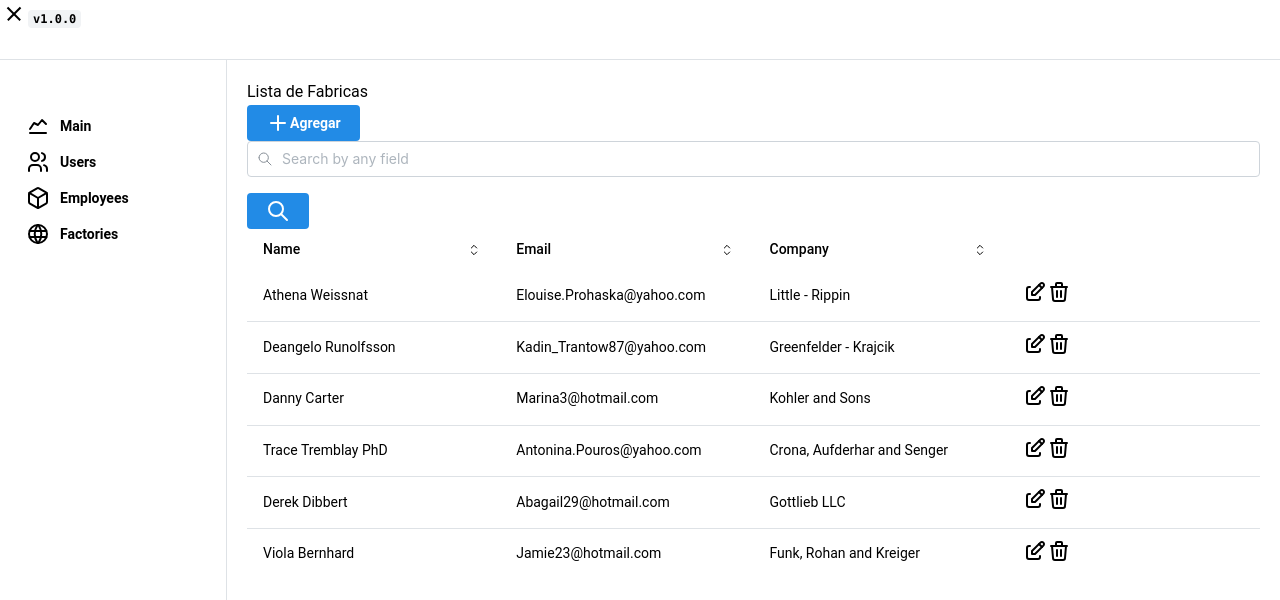
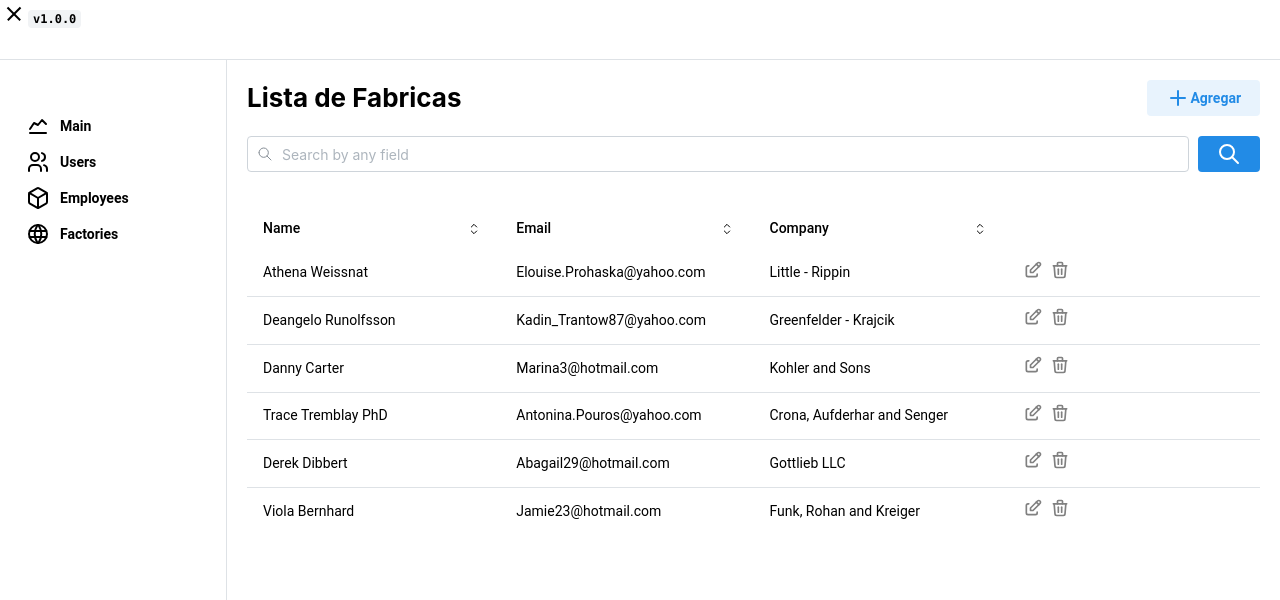
Before and after one commit to 24majo/app, a React (Create React App) app: page /dashboard in a window 1280 px wide. Shown: the top 600 px of the page. Built offline with nearby package versions, Linux system fonts and the light colour scheme.

Commit message:
feat: Add elements to the table and implement responsive design

```diff
--- a/src/components/content_table.tsx
+++ b/src/components/content_table.tsx
@@ -6,6 +6,7 @@ import {
   keys,
   ScrollArea,
   Table,
+  Title,
   Text,
   TextInput,
   UnstyledButton,
@@ -13,7 +14,8 @@ import {
   Drawer,
   Modal,
   NativeSelect,
-  PasswordInput
+  PasswordInput,
+  Container
 } from '@mantine/core';
 import { useDisclosure } from '@mantine/hooks';
 import classes from '../styles/content_table.module.css'
@@ -148,18 +150,14 @@ export function TableContent() {
       <Table.Td>{row.email}</Table.Td>
       <Table.Td>{row.company}</Table.Td>
       <Table.Td>
-        <IconEdit
-          onClick={openDrawer}
-        />
-        <IconTrash
-          onClick={openModal}
-        />
+        <IconEdit size={20} color="gray" onClick={openDrawer} style={{marginRight: 7}}/>
+        <IconTrash size={20} color="gray" onClick={openModal}/>
       </Table.Td>
     </Table.Tr>
   ));
 
   return (
-    <ScrollArea>
+    <div className={classes.main}>
       <Modal
         opened={Delete}
         onClose={closeModal}
@@ -193,14 +191,22 @@ export function TableContent() {
         </Button>
       </Modal>
 
-      <Drawer
+      <Drawer.Root
+        className={classes.draw_edit}
         position="right"
         opened={Edit}
         onClose={closeDrawer}
-        title="Editar"
-        overlayProps={{ backgroundOpacity: 0.5, blur: 4 }}
+        // title="Editar"
+        // overlayProps={{ backgroundOpacity: 0.5, blur: 4 }}
       >
+        <Drawer.Overlay />
+        <Drawer.Content>
+            <Drawer.Header>
+              <Drawer.Title>Editar</Drawer.Title>
+              <Drawer.CloseButton />
+            </Drawer.Header>
 
+            <Drawer.Body>
               <TextInput
                 leftSectionPointerEvents="none"
                 label ="Nombre Completo"
@@ -254,25 +260,33 @@ export function TableContent() {
               />
 
               <Button>Aceptar</Button>
-      </Drawer>
+            </Drawer.Body>
 
-      <Text>
-        Lista de Fabricas
-      </Text>
+        </Drawer.Content>
+      </Drawer.Root>
 
-      <Button className={classes.Add}>
+      <div className={classes.header}>
+        <Title order={2}>Lista de Fabricas</Title>
+
+        <Button variant="light">
           <IconPlus/>
           Agregar
         </Button>
+      </div>
 
+      <div className={classes.search}>
           <TextInput
             placeholder="Search by any field"
             mb="md"
             leftSection={<IconSearch size={16} stroke={1.5} />}
             value={search}
             onChange={handleSearchChange}
+            style={{
+              width: '93%'
+            }}
           />
           <Button> <IconSearch/> </Button>
+      </div>
 
       <Table horizontalSpacing="md" verticalSpacing="xs" miw={700} layout="fixed">
         <Table.Tbody>
@@ -307,13 +321,13 @@ export function TableContent() {
             <Table.Tr>
               <Table.Td colSpan={Object.keys(data[0]).length}>
                 <Text fw={500} ta="center">
-                  No hay
+                  No hay registros
                 </Text>
               </Table.Td>
             </Table.Tr>
           )}
         </Table.Tbody>
       </Table>
-    </ScrollArea>
+    </div>
   );
 }
--- a/src/styles/content_table.module.css
+++ b/src/styles/content_table.module.css
@@ -1,6 +1,30 @@
+*{
+  font-family: 'Roboto', sans-serif;
+}
+
+.main {
+  margin: 0;
+  padding: 0;
+  width: 100%;
+}
+
+.header {
+  width: 100%;
+  display: flex;
+  justify-content: space-between;
+  margin-bottom: 20px;
+}
+
+.search {
+  width: 100%;
+  display: flex;
+  justify-content: space-between;
+  margin-bottom: 20px;
+}
+
 .th {
-    padding: 0;
-  }
+  padding: 0;
+}
 
 .control {
   width: 100%;
@@ -17,14 +41,8 @@
   border-radius: 21px;
 }
 
-.Add{
-  display: flex;
-  height: 32px;
-  padding: 0px var(--Padding-padding-sm, 16px);
-  justify-content: center;
-  align-items: center;
-  gap: var(--Spacing-spacing-sm, 8px);
-  border-radius: var(--Radius-radius-sm, 4px);
-  background: var(--Background-Primary-light, rgba(34, 139, 230, 0.10));
-  color: #228BE6
+.draw_edit {
+  margin: 0;
+  padding: 0;
+  justify-content: space-between;
 }
```
Lines whose indentation alone changed are shown as unchanged.
